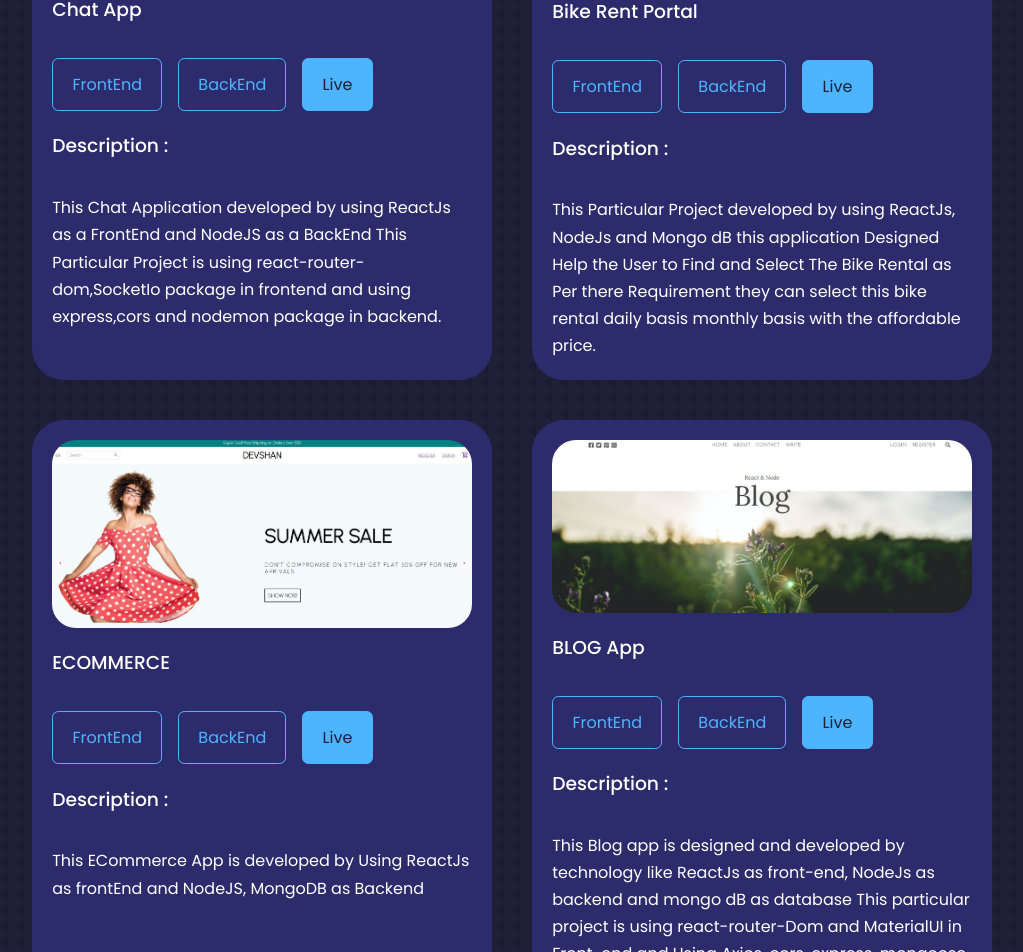
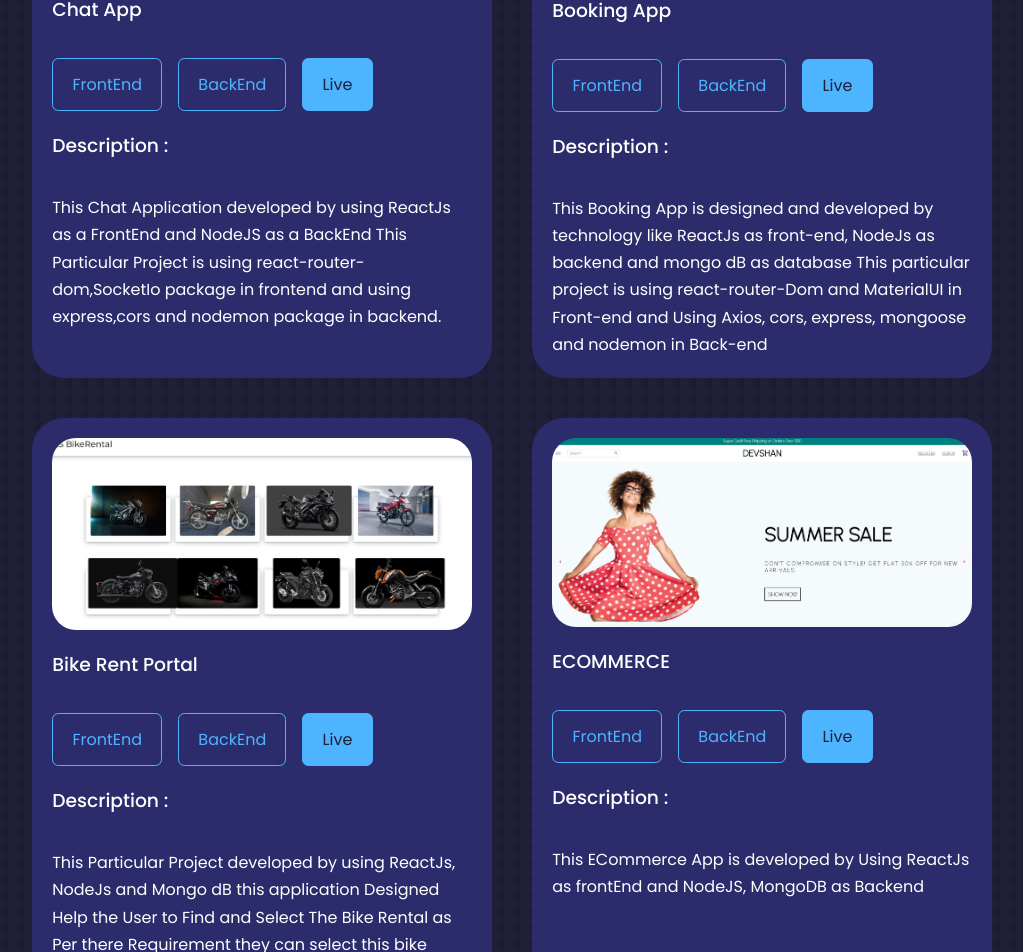
Before and after one commit to rajshankarM/personalportfolio, a React (Create React App) app: page / in a window 1280 px wide. Shown: the part 2634-3586 px from the top of the page, without its empty margins (128-1151 px from the left). Built offline with nearby package versions, Linux system fonts and the light colour scheme.

Commit message:
Resume and some project added

```diff
--- a/src/components/header/CTA.jsx
+++ b/src/components/header/CTA.jsx
@@ -4,7 +4,7 @@ import CV from '../../assest/cv.pdf'
 const CTA = () => {
   return (
     <div className="cta">
-        <a href={CV} target="_blank" className="btn">Download CV</a>
+        <a href="https://drive.google.com/file/d/1IxdJRHPTFgWY4cNN-SE4DzxwBHjAX3nJ/view?usp=sharing" target="_blank" className="btn">Download CV</a>
         <a href="#contact" className="btn btn-primary">Let's Talk</a>
     </div>
   )
--- a/src/components/project/Project.jsx
+++ b/src/components/project/Project.jsx
@@ -45,6 +45,22 @@ const Project = () => {
         </article>
         <article className='project__item'>
             <div className='project__item-image'>
+              <img src={IMG4} alt="" />
+            </div>
+            <h3>Booking App</h3>
+              <div className='project__item-cta'>
+              <a href="https://github.com/rajshankarM/reservation" className='btn' target='_blank'>FrontEnd</a>
+            <a href="https://github.com/rajshankarM/Booking-Backend" className='btn' target='_blank'>BackEnd</a>
+            <a href="https://reservation-booking.netlify.app/" className='btn btn-primary' target='_blank'>Live</a>
+              </div>
+              <div>
+             <h3>Description :</h3>
+           <p>This Booking App is designed and developed by technology like ReactJs as front-end, NodeJs as backend and mongo dB as database This particular project is using react-router-Dom and
+             MaterialUI in Front-end and Using Axios, cors, express, mongoose and nodemon in Back-end</p>
+           </div>
+        </article>
+        <article className='project__item'>
+            <div className='project__item-image'>
               <img src={IMG2} alt="" />
             </div>
             <h3>Bike Rent Portal</h3>
@@ -68,29 +84,14 @@ const Project = () => {
             <div className='project__item-cta'>
             <a href="https://github.com/rajshankarM/ECommerce-Frontend" className='btn' target='_blank'>FrontEnd</a>
             <a href="https://github.com/rajshankarM/ECOMMERCE-BACKEND" className='btn' target='_blank'>BackEnd</a>
-            <a href="https://ecommerce-order.netlify.app/" className='btn btn-primary' target='_blank'>Live</a>
+            <a href="https://ecommerce-app-portal.netlify.app/" className='btn btn-primary' target='_blank'>Live</a>
             </div>
             <div>
              <h3>Description :</h3>
            <p>This ECommerce App is developed by Using ReactJs as frontEnd and NodeJS, MongoDB as Backend</p>
            </div>
         </article>
-        <article className='project__item'>
-            <div className='project__item-image'>
-              <img src={IMG4} alt="" />
-            </div>
-            <h3>BLOG App</h3>
-              <div className='project__item-cta'>
-              <a href="https://github.com/rajshankarM/blog-app/tree/master/client" className='btn' target='_blank'>FrontEnd</a>
-            <a href="https://github.com/rajshankarM/blog-app/tree/master/api" className='btn' target='_blank'>BackEnd</a>
-            <a href="https://react-node-blog-app.netlify.app/" className='btn btn-primary' target='_blank'>Live</a>
-              </div>
-              <div>
-             <h3>Description :</h3>
-           <p>This Blog app is designed and developed by technology like ReactJs as front-end, NodeJs as backend and mongo dB as database This particular project is using react-router-Dom and
-             MaterialUI in Front-end and Using Axios, cors, express, mongoose and nodemon in Back-end</p>
-           </div>
-        </article>
+
       </div>
     </section>
   )
```
Also changed, not shown: src/img/portfolio4.jpg.
